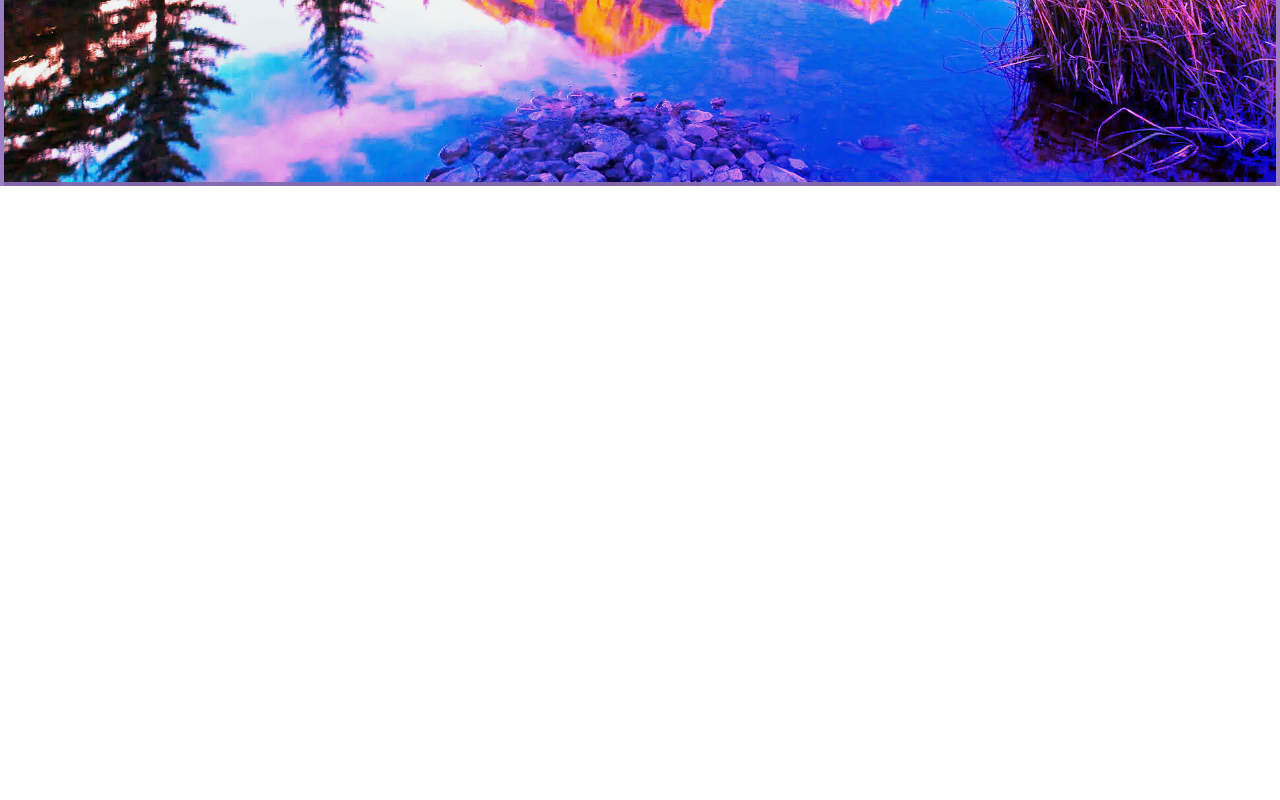
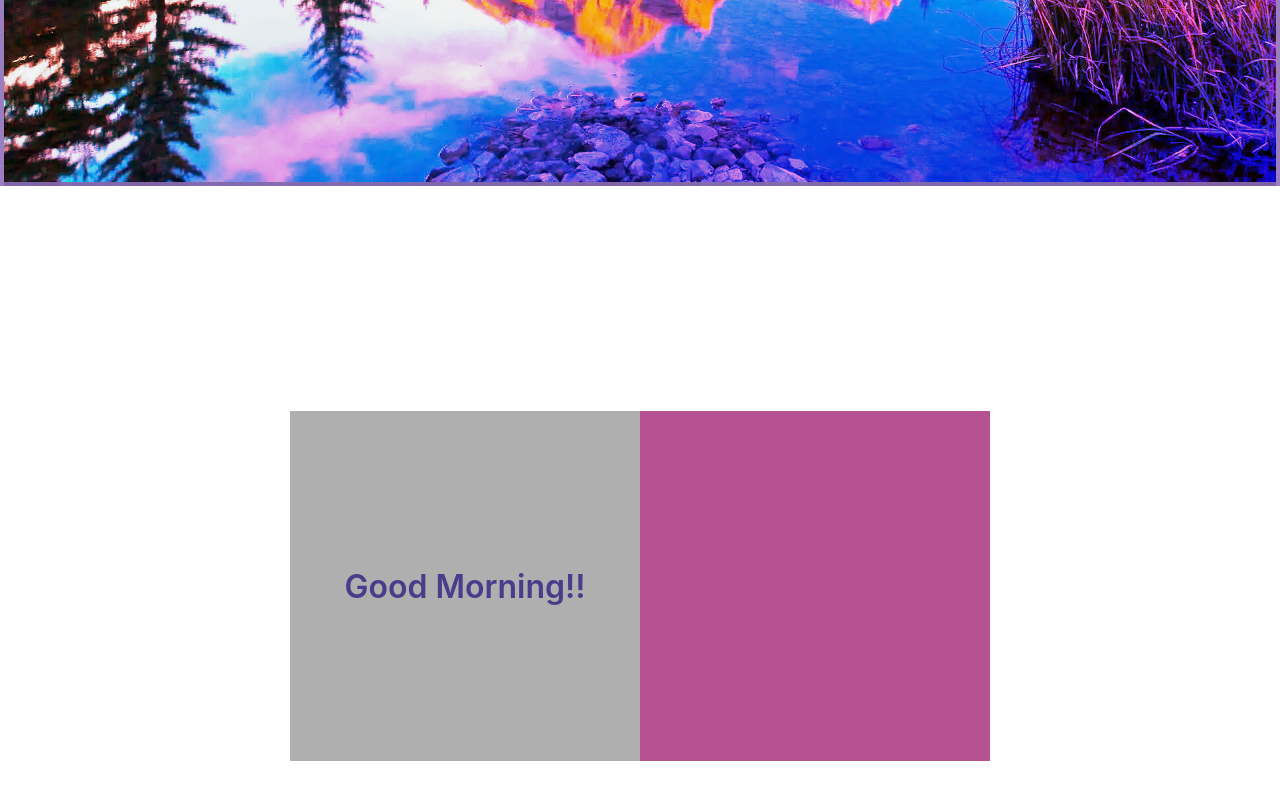
Before and after one commit to hadsome-Droid/cra-console, a React (Create React App) app: page / in a window 1280 px wide. Shown: the part 462-1262 px from the top of the page. Before the commit the page ends 800 px from the top, so only its background shows below. Built offline with nearby package versions, Linux system fonts and the light colour scheme.

Commit message:
lesson Transform

```diff
--- a/src/App.tsx
+++ b/src/App.tsx
@@ -7,6 +7,7 @@ import Npmsvg from "./assets/image/npm-svgrepo-com.svg"
 import Forest from "./assets/image/i.webp"
 import Forest2 from "./assets/image/i3.webp"
 import styled from "styled-components";
+import {BoxTransform} from "./components/transform/BoxTransform";
 
 
 function App() {
@@ -29,7 +30,7 @@ function App() {
                 {/*<Rating value={4}/>*/}
                 {/*<Rating value={5}/>*/}
             </BoxFlex>
-
+            <BoxTransform/>
         </div>
     );
 }
--- /dev/null
+++ b/src/components/transform/BoxTransform.tsx
@@ -0,0 +1,43 @@
+import React from 'react';
+import styled from "styled-components";
+
+export const BoxTransform = () => {
+    return (
+        <TransformContainer>
+            <ElementTransform>Good Morning!!</ElementTransform>
+            <Element></Element>
+        </TransformContainer>
+    );
+};
+
+const TransformContainer = styled.div`
+  height: 100vh;
+  display: flex;
+  justify-content: center;
+  align-items: center;
+  font-weight: 600;
+  font-size: 2rem;
+  color: darkslateblue;
+`
+
+const ElementTransform = styled.div`
+  width: 350px;
+  height: 350px;
+  display: flex;
+  justify-content: center;
+  align-items: center;
+  background-color: #b0afaf;
+  transition: 0.5s;
+
+  &:hover {
+    //transform: translate(-50%, 50%);
+    transform: rotate(-90deg);
+    transform-origin: 50px 50px;
+  }
+`
+
+const Element = styled.div`
+  width: 350px;
+  height: 350px;
+  background-color: rgba(176, 67, 137, 0.92);
+`
```
